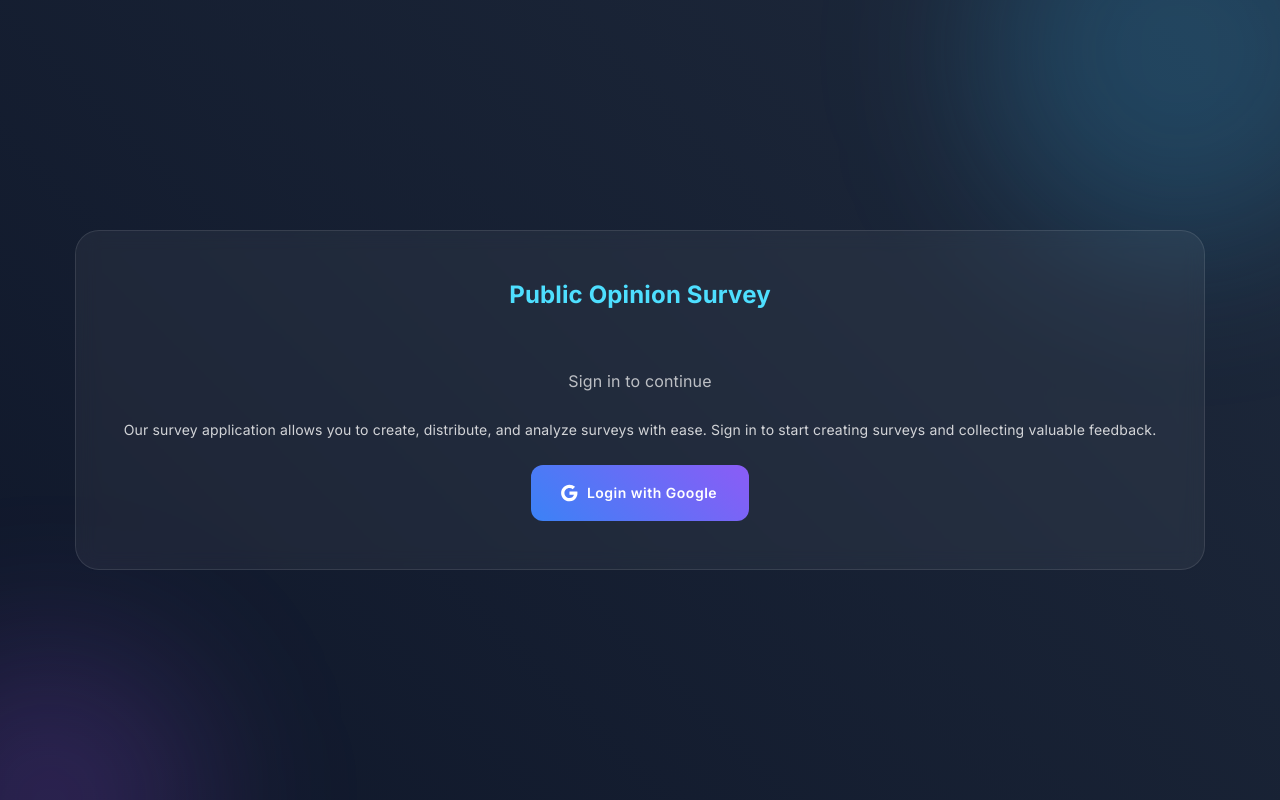
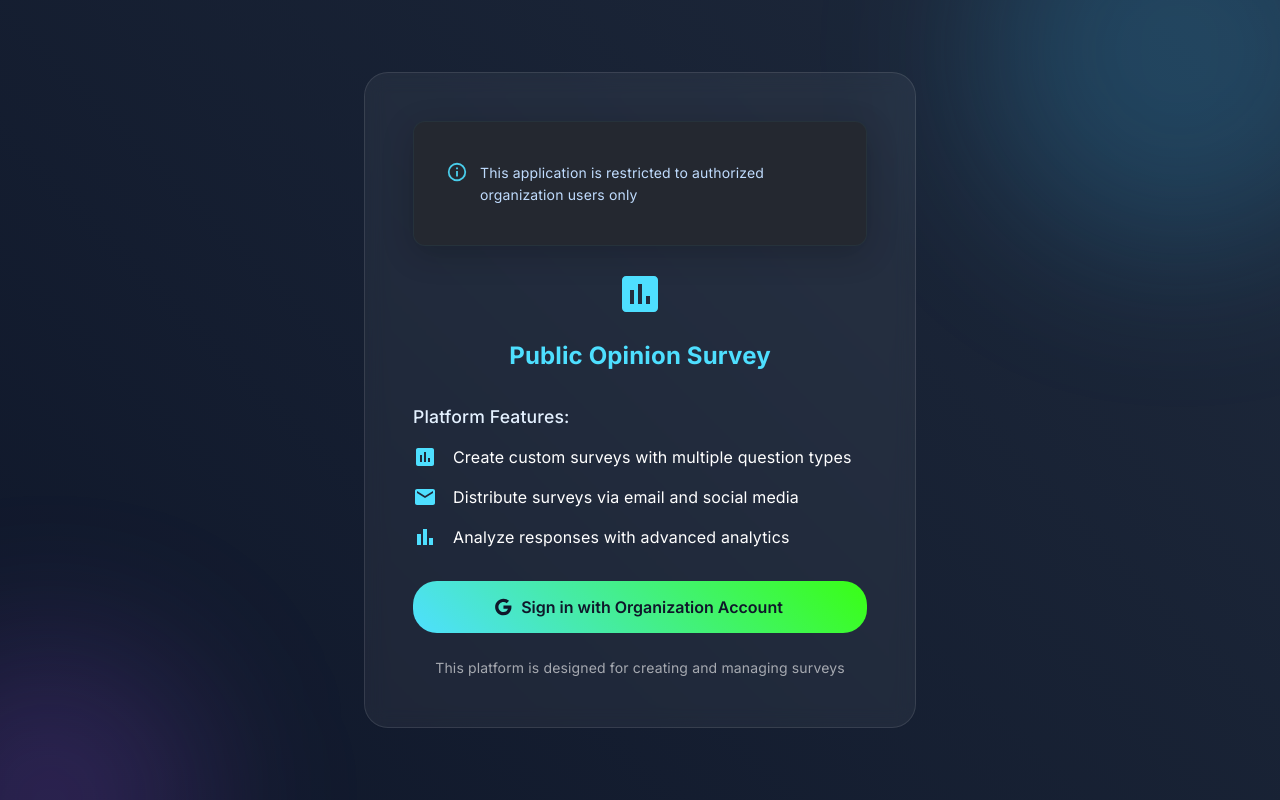
Before and after one commit to i-rahulkashyap/survey-frontend, a React (Vite) app: page / in a window 1280 px wide. Built offline with nearby package versions, Linux system fonts and the light colour scheme.

Commit message:
UI: Login Page refactors

```diff
--- a/src/components/Login.jsx
+++ b/src/components/Login.jsx
@@ -1,7 +1,10 @@
 import React, { useEffect } from 'react';
 import { useLocation, useNavigate } from 'react-router-dom';
-import { Box, Typography, Button, Paper } from '@mui/material';
+import { Box, Typography, Button, Paper, Alert, Container } from '@mui/material';
 import GoogleIcon from '@mui/icons-material/Google';
+import AssessmentIcon from '@mui/icons-material/Assessment';
+import EmailIcon from '@mui/icons-material/Email';
+import BarChartIcon from '@mui/icons-material/BarChart';
 import config from '../../config';
 import './Login.css';
 
@@ -24,12 +27,12 @@ const Login = () => {
   }, [navigate, fromPath, source]);
 
   const handleLogin = () => {
-    // Redirect to SSO login URL
     window.location.href = `${config.apiBaseUrl}/auth/google_oauth2`;
   };
 
   return (
     <Box className="login-container">
+
       <div className="particles">
         {[...Array(20)].map((_, i) => (
           <div key={i} className="particle"></div>
@@ -39,29 +42,135 @@ const Login = () => {
         <div className="shape shape-1"></div>
         <div className="shape shape-2"></div>
       </div>
-      <Box className="glass-card">
-        <Box className="card-content">
-          <Typography variant="h4" className="title-animated">
-            Public Opinion Survey
-          </Typography>
-          <Typography variant="subtitle1" className="subtitle-animated">
-            Sign in to continue
-          </Typography>
-          <Typography variant="body2" className="info-text">
-            Our survey application allows you to create, distribute, and analyze surveys with ease.
-            Sign in to start creating surveys and collecting valuable feedback.
-          </Typography>
+
+      {/* Main Content */}
+      <Container maxWidth="sm">
+        <Box
+          className="glass-card"
+          sx={{
+            background: 'rgba(255, 255, 255, 0.05)',
+            backdropFilter: 'blur(10px)',
+            borderRadius: 4,
+            border: '1px solid rgba(255, 255, 255, 0.1)',
+            p: 4,
+            position: 'relative',
+          }}
+        >
+          {/* Organization Notice */}
+          <Alert
+            severity="info"
+            sx={{
+              mb: 3,
+              '& .MuiAlert-icon': {
+                color: '#4EDFFF'
+              }
+            }}
+          >
+            This application is restricted to authorized organization users only
+          </Alert>
+
+          <Box sx={{ textAlign: 'center', mb: 4 }}>
+            <AssessmentIcon
+              sx={{
+                fontSize: 48,
+                color: '#4EDFFF',
+                mb: 2
+              }}
+            />
+            <Typography
+              variant="h4"
+              component="h1"
+              sx={{
+                color: '#fff',
+                fontWeight: 700,
+                mb: 2
+              }}
+            >
+              Public Opinion Survey
+            </Typography>
+          </Box>
+
+          {/* Features Section */}
+          <Box sx={{ mb: 4 }}>
+            <Typography
+              variant="h6"
+              sx={{
+                color: '#4EDFFF',
+                mb: 2,
+                fontSize: '1.1rem'
+              }}
+            >
+              Platform Features:
+            </Typography>
+            <Box sx={{ display: 'flex', flexDirection: 'column', gap: 2 }}>
+              <Box sx={{ display: 'flex', alignItems: 'center', gap: 2 }}>
+                <AssessmentIcon sx={{ color: '#4EDFFF' }} />
+                <Typography sx={{ color: '#fff' }}>
+                  Create custom surveys with multiple question types
+                </Typography>
+              </Box>
+              <Box sx={{ display: 'flex', alignItems: 'center', gap: 2 }}>
+                <EmailIcon sx={{ color: '#4EDFFF' }} />
+                <Typography sx={{ color: '#fff' }}>
+                  Distribute surveys via email and social media
+                </Typography>
+              </Box>
+              <Box sx={{ display: 'flex', alignItems: 'center', gap: 2 }}>
+                <BarChartIcon sx={{ color: '#4EDFFF' }} />
+                <Typography sx={{ color: '#fff' }}>
+                  Analyze responses with advanced analytics
+                </Typography>
+              </Box>
+            </Box>
+          </Box>
+
+          {/* Login Button */}
           <Button
             variant="contained"
-            className="login-button-animated"
+            fullWidth
             startIcon={<GoogleIcon />}
             onClick={handleLogin}
+            sx={{
+              background: 'linear-gradient(45deg, #4EDFFF, #39FF14)',
+              color: '#0f172a',
+              padding: '12px 24px',
+              fontSize: '1rem',
+              fontWeight: 600,
+              textTransform: 'none',
+              borderRadius: 2,
+              '&:hover': {
+                background: 'linear-gradient(45deg, #3bc8e7, #32e612)',
+                transform: 'translateY(-2px)',
+                boxShadow: '0 4px 12px rgba(0,0,0,0.15)',
+              },
+              transition: 'all 0.3s ease',
+            }}
           >
-            Login with Google
+            Sign in with Organization Account
           </Button>
-          {error && <Typography color="error">{error}</Typography>}
+
+          {error && (
+            <Typography
+              color="error"
+              sx={{ mt: 2, textAlign: 'center' }}
+            >
+              {error}
+            </Typography>
+          )}
+
+          {/* Additional Information */}
+          <Typography
+            variant="body2"
+            sx={{
+              color: 'rgba(255, 255, 255, 0.6)',
+              mt: 3,
+              textAlign: 'center'
+            }}
+          >
+            This platform is designed for creating and managing surveys
+          </Typography>
         </Box>
-      </Box>
+      </Container>
     </Box>
   );
 };
```
